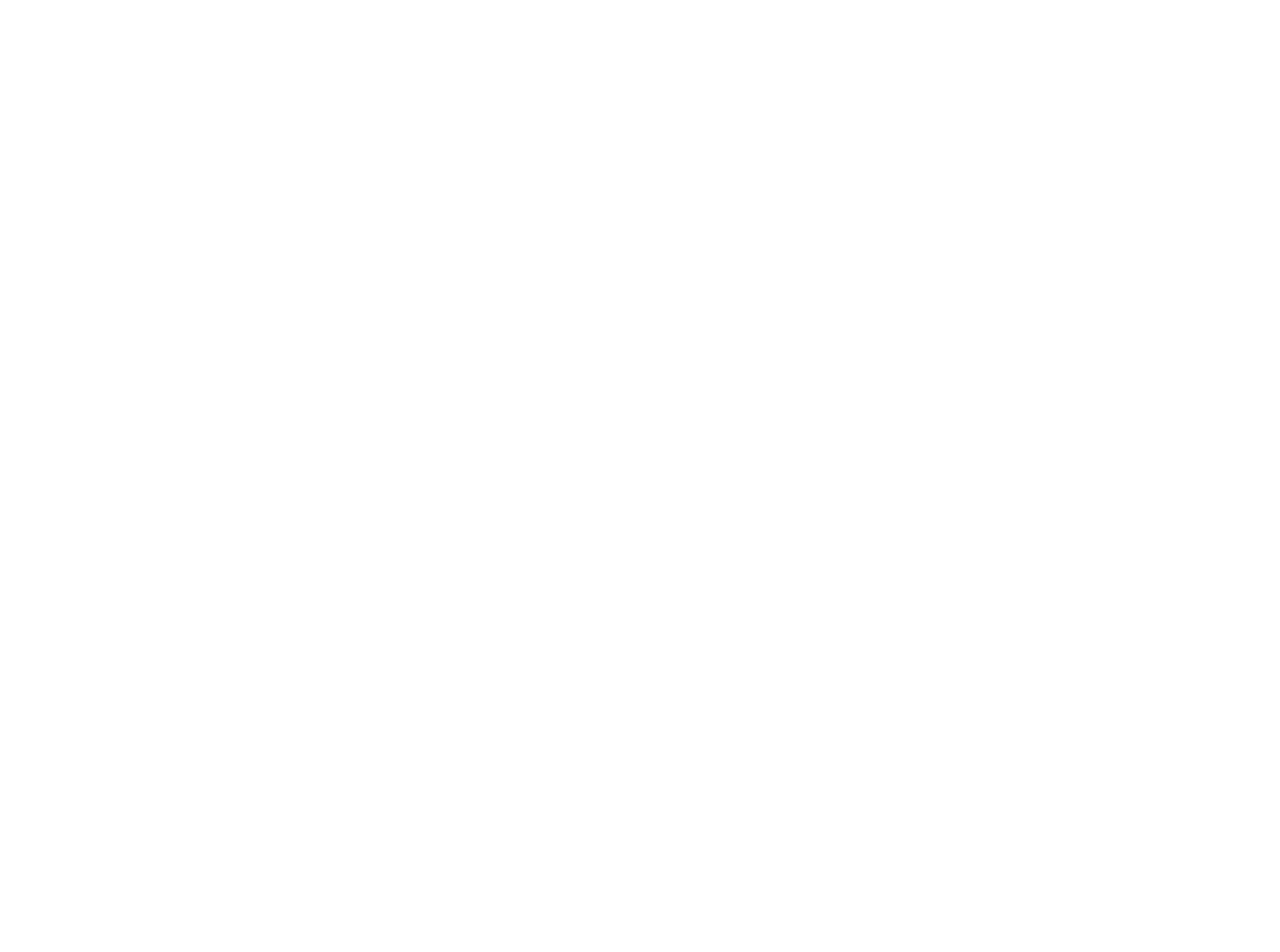
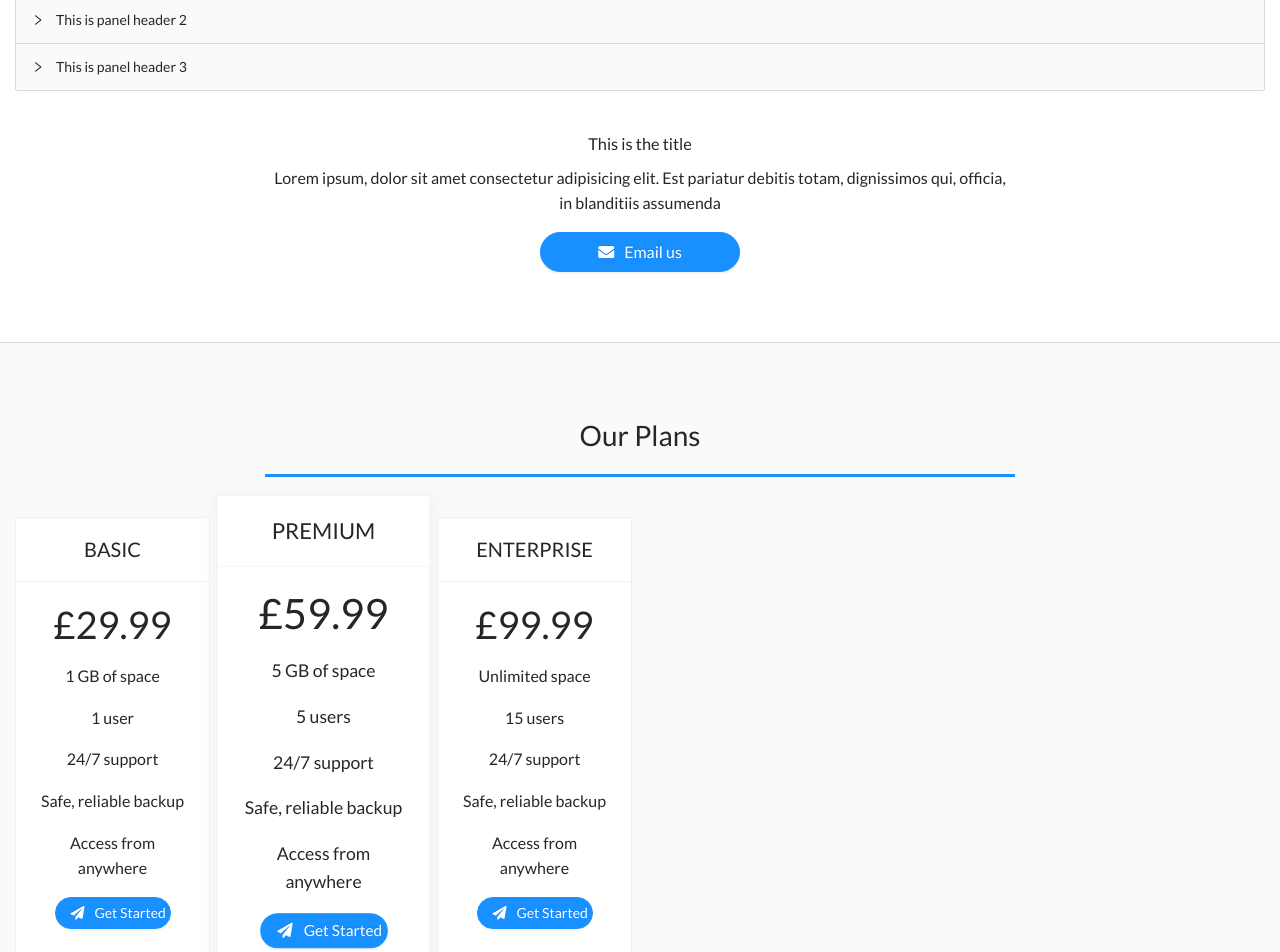
Before and after one commit to YasirHasn9/dive-into-ant, a React (Create React App) app in the folder dive-in-antd/: page / in a window 1280 px wide. Shown: the part 3400-4352 px from the top of the page. Before the commit the page ends 2845 px from the top, so only its background shows below. Built offline with nearby package versions, Linux system fonts and the light colour scheme.

Commit message:
pricing section

```diff
--- /dev/null
+++ b/dive-in-antd/src/components/home/faq.js
@@ -0,0 +1,49 @@
+import React from "react";
+import { Collapse, Button } from 'antd';
+
+const { Panel } = Collapse;
+
+const AppFaq = () => {
+    return (
+        <div className="block faqBlock">
+            <div className="container-fluid">
+                <div className="titleHolder">
+                    <h2>Common Asked Questions</h2>
+                    <p>lorem shsddsh dffv erpp.</p>
+                </div>
+            <Collapse defaultActiveKey={['1']}>
+                <Panel header="This is panel header 1" key="1">
+                     <p>Lorem ipsum, dolor sit amet consectetur adipisicing elit. Est pariatur debitis totam, dignissimos qui, officia, in blanditiis assumenda nulla esse molestiae veritatis? Qui deleniti ab assumenda est velit eligendi maiores.</p>
+                </Panel>
+                <Panel header="This is panel header 2" key="2">
+                      <p>Lorem ipsum, dolor sit amet consectetur adipisicing elit. Est pariatur debitis totam, dignissimos qui, officia, in blanditiis assumenda nulla esse molestiae veritatis? Qui deleniti ab assumenda est velit eligendi maiores.</p>
+                </Panel>
+                <Panel header="This is panel header 3" key="3">
+                  <p>Lorem ipsum, dolor sit amet consectetur adipisicing elit. Est pariatur debitis totam, dignissimos qui, officia, in blanditiis assumenda nulla esse molestiae veritatis? Qui deleniti ab assumenda est velit eligendi maiores.</p>
+                </Panel>
+                <Panel header="This is panel header 2" key="4">
+                      <p>Lorem ipsum, dolor sit amet consectetur adipisicing elit. Est pariatur debitis totam, dignissimos qui, officia, in blanditiis assumenda nulla esse molestiae veritatis? Qui deleniti ab assumenda est velit eligendi maiores.</p>
+                </Panel>
+                <Panel header="This is panel header 3" key="5">
+                  <p>Lorem ipsum, dolor sit amet consectetur adipisicing elit. Est pariatur debitis totam, dignissimos qui, officia, in blanditiis assumenda nulla esse molestiae veritatis? Qui deleniti ab assumenda est velit eligendi maiores.</p>
+                </Panel>
+                <Panel header="This is panel header 2" key="6">
+                      <p>Lorem ipsum, dolor sit amet consectetur adipisicing elit. Est pariatur debitis totam, dignissimos qui, officia, in blanditiis assumenda nulla esse molestiae veritatis? Qui deleniti ab assumenda est velit eligendi maiores.</p>
+                </Panel>
+                <Panel header="This is panel header 3" key="7">
+                  <p>Lorem ipsum, dolor sit amet consectetur adipisicing elit. Est pariatur debitis totam, dignissimos qui, officia, in blanditiis assumenda nulla esse molestiae veritatis? Qui deleniti ab assumenda est velit eligendi maiores.</p>
+                </Panel>
+            </Collapse>
+            <div className="quickSupport">
+              <h3>This is the title </h3>
+              <p>Lorem ipsum, dolor sit amet consectetur adipisicing elit. Est pariatur debitis totam, dignissimos qui, officia, in blanditiis assumenda</p>
+              <Button  type="primary" size="large">
+                <i className="fas fa-envelope"></i>
+                Email us</Button>
+            </div>
+            </div>
+        </div>
+    )
+}
+
+export default AppFaq
--- /dev/null
+++ b/dive-in-antd/src/components/home/faq.scss
@@ -0,0 +1,17 @@
+.faqBlock .ant-collapse {
+  margin: 0 0 4rem;
+}
+
+.faqBlock .quickSupport {
+  text-align: center;
+  max-width: 74rem;
+  margin: auto;
+  button {
+    border-radius: 2rem;
+    width: 20rem;
+  }
+}
+
+.faqBlock .fas {
+  margin: 0 1rem 0 0;
+}
--- /dev/null
+++ b/dive-in-antd/src/components/home/pricing.js
@@ -0,0 +1,89 @@
+import React from "react"
+import { List, Card , Button } from 'antd';
+import Item from "antd/lib/list/Item";
+
+const data = [
+    {
+      title: 'Basic',
+      content: [
+        {
+          price: '£29.99',
+          space: '1 GB of space',
+          user: '1 user',
+          support: '24/7 support',
+          backup: 'Safe, reliable backup',
+          access: 'Access from anywhere'
+        }
+      ]
+    },
+    {
+      title: 'Premium',
+      content: [
+        {
+          price: '£59.99',
+          space: '5 GB of space',
+          user: '5 users',
+          support: '24/7 support',
+          backup: 'Safe, reliable backup',
+          access: 'Access from anywhere'
+        }
+      ]
+    },
+    {
+      title: 'Enterprise',
+      content: [
+        {
+          price: '£99.99',
+          space: 'Unlimited space',
+          user: '15 users',
+          support: '24/7 support',
+          backup: 'Safe, reliable backup',
+          access: 'Access from anywhere'
+        }
+      ]
+    }
+  ];
+
+const PricingApp = () => {
+    return (
+
+        <div  className="block pricingBlock bgGray">
+            <div className="container-fluid">
+                <div className="titleHolder">
+                    <h2>Our Plans</h2>
+                </div>
+            <List
+                grid={{
+                gutter: 16,
+                xs: 1,
+                sm: 2,
+                md: 4,
+                lg: 4,
+                xl: 6,
+                xxl: 3,
+                }}
+                dataSource={data}
+                renderItem={item => (
+                <List.Item>
+                    <Card title={item.title}>
+                        <p className="large">{item.content[0].price}</p>
+                        <p>{item.content[0].space}</p>
+                        <p>{item.content[0].user}</p>
+                        <p>{item.content[0].support}</p>
+                        <p>{item.content[0].backup}</p>
+                        <p>{item.content[0].access}</p>
+                        <Button type="primary" >
+                        <i className="fab fas fa-paper-plane"></i>
+                            Get Started
+                        </Button>
+                    </Card>
+                </List.Item>
+                )}
+             />
+            </div>
+        </div>
+
+    )
+}
+
+export default PricingApp;
--- /dev/null
+++ b/dive-in-antd/src/components/home/pricing.scss
@@ -0,0 +1,33 @@
+.pricingBlock .ant-list {
+  text-align: center;
+}
+
+.pricingBlock .ant-row > div:nth-child(2) .ant-list-item {
+  box-shadow: 0 0 12px 2px #f3f3f3;
+  transform: scale(1.1);
+  position: relative;
+  z-index: 1;
+}
+
+.pricingBlock .ant-card-head-title {
+  text-transform: uppercase;
+  font-size: 20px;
+  font-weight: 400;
+}
+
+.pricingBlock .large {
+  font-size: 38px;
+  line-height: 1;
+  margin: 0 0 20px;
+}
+
+.pricingBlock .fab {
+  margin: 0 10px 0 0;
+}
+
+.pricingBlock {
+  button {
+    border-radius: 2rem;
+    width: 80%;
+  }
+}
--- a/dive-in-antd/src/index.scss
+++ b/dive-in-antd/src/index.scss
@@ -80,3 +80,5 @@
 @import "./components/home/about.scss";
 @import "./components/home/features.scss";
 @import "./components/home/works.scss";
+@import "./components/home/faq.scss";
+@import "./components/home/pricing.scss";
--- a/dive-in-antd/src/view/Home.js
+++ b/dive-in-antd/src/view/Home.js
@@ -9,6 +9,8 @@
 import AppAbout from "../components/home/about"
 import AppFeatures from "../components/home/features"
 import AppWorks from "../components/home/works"
+import AppFaq from "../components/home/faq"
+import AppPricing from "../components/home/pricing"
 
 const AppHome = () => {
     return (
@@ -17,6 +19,8 @@
              <AppAbout />
              <AppFeatures />
              <AppWorks />
+             <AppFaq />
+             <AppPricing />
         </div>
     )
 }
```
